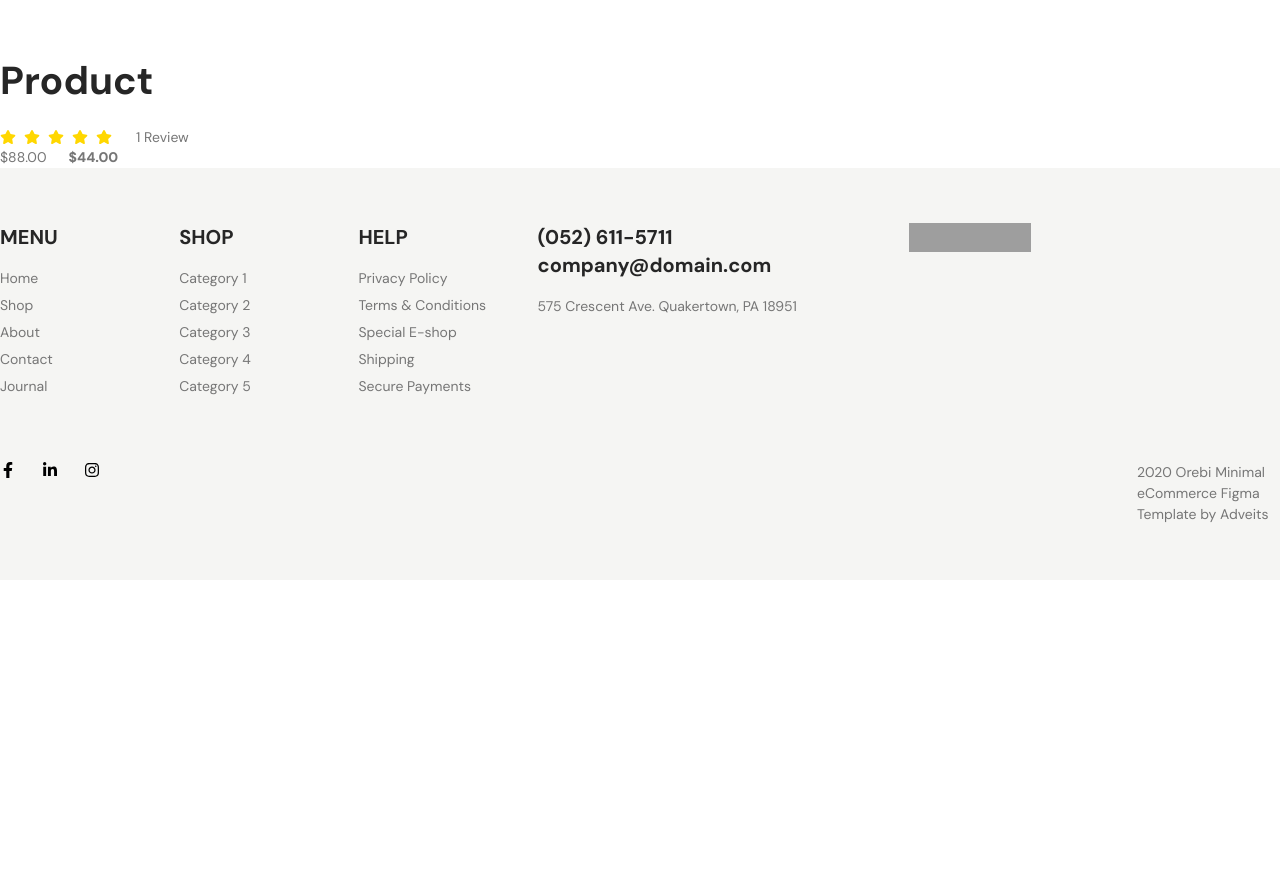
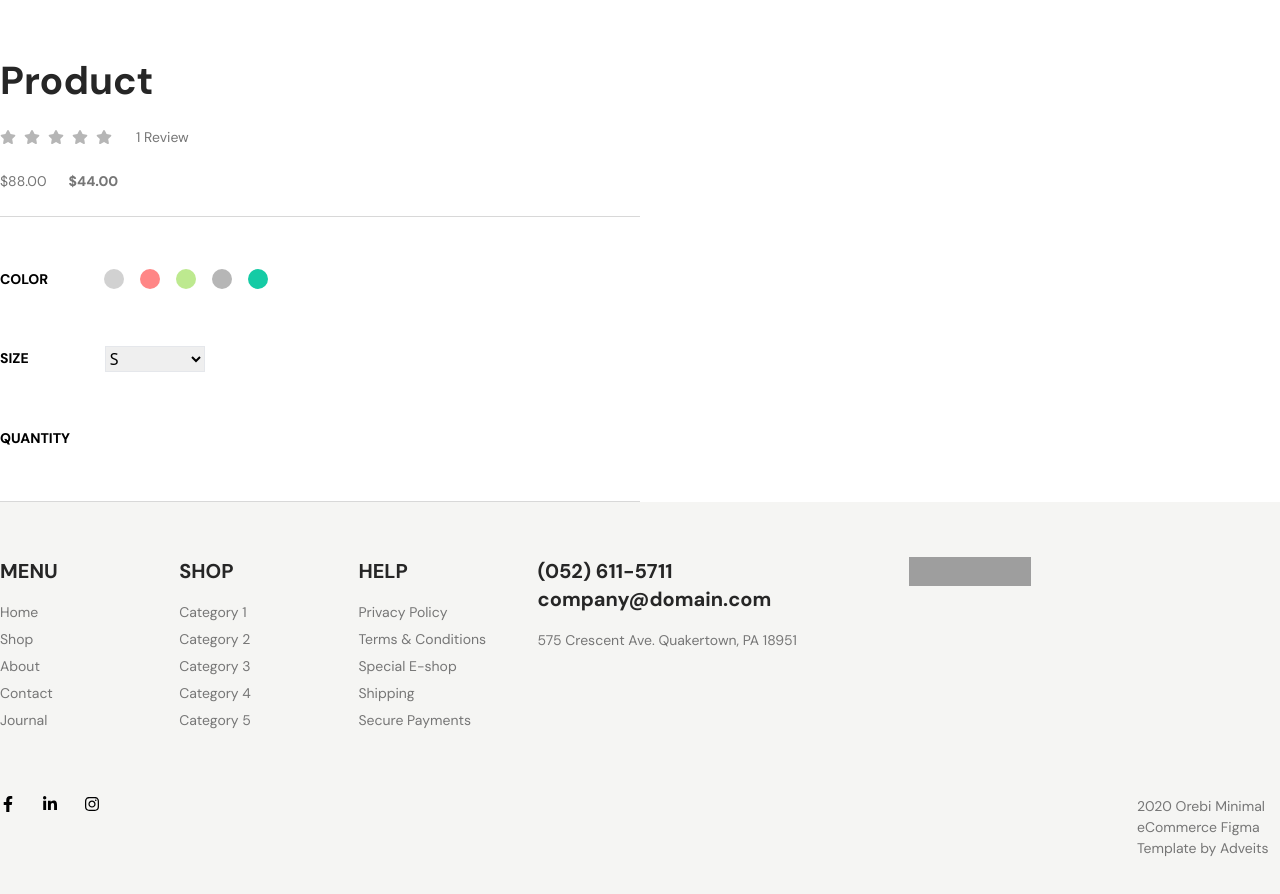
Before and after one commit to mahadihasandev/E-commerce-React-Tailwind, a React (Vite) app: page /products in a window 1280 px wide. Shown: the part 3440-4334 px from the top of the page. Before the commit the page ends 4020 px from the top, so only its background shows below. Built offline with nearby package versions, Linux system fonts and the light colour scheme; grey boxes are pictures that could not be loaded.

Commit message:
product details toggle

```diff
--- a/src/pages/ProductDetails.jsx
+++ b/src/pages/ProductDetails.jsx
@@ -1,4 +1,4 @@
-import React from 'react';
+import React, { useState } from 'react';
 import Container from'../component/Container';
 import Flex from '../component/Flex';
 import Image from '../component/Image';
@@ -12,6 +12,41 @@ import SmallList from '../component/SmallList'
 import { FaStar } from "react-icons/fa6";
 
 function ProductDetails() {
+const [star1,setStar1]=useState(false);
+const [star2,setStar2]=useState(false);
+const [star3,setStar3]=useState(false);
+const [star4,setStar4]=useState(false);
+const [star5,setStar5]=useState(false);
+
+  let handleStar1=()=>{
+      setStar1(!star1)
+  }
+  let handleStar2=()=>{
+    setStar2(!star2)
+    setStar1(!star1)
+
+  }
+  let handleStar3=()=>{
+    setStar3(!star3)
+    setStar2(!star2)
+    setStar1(!star1)
+
+  }
+  let handleStar4=()=>{
+    setStar4(!star4)
+    setStar3(!star3)
+    setStar2(!star2)
+    setStar1(!star1)
+
+  }
+  let handleStar5=()=>{
+    setStar5(!star5)
+    setStar4(!star4)
+    setStar3(!star3)
+    setStar2(!star2)
+    setStar1(!star1)
+
+  }
   return (
     <>
     <Container>
@@ -24,19 +59,55 @@ function ProductDetails() {
       <CommonHeading className='pt-16 pb-4' text='Product'/>
       <Flex className='gap-x-6 items-center'>
         <Flex className='gap-x-2'>
-        <FaStar className='text-[#FFD700]'/>
-        <FaStar className='text-[#FFD700]'/>
-        <FaStar className='text-[#FFD700]'/>
-        <FaStar className='text-[#FFD700]'/>
-        <FaStar className='text-[#FFD700]'/>
+        <FaStar onClick={handleStar1} className={star1?'text-[#FFD700]':'text-[#B6B6B6]'}/>
+        <FaStar onClick={handleStar2} className={star2?'text-[#FFD700]':'text-[#B6B6B6]'}/>
+        <FaStar onClick={handleStar3} className={star3?'text-[#FFD700]':'text-[#B6B6B6]'}/>
+        <FaStar onClick={handleStar4} className={star4?'text-[#FFD700]':'text-[#B6B6B6]'}/>
+        <FaStar onClick={handleStar5} className={star5?'text-[#FFD700]':'text-[#B6B6B6]'}/>
       </Flex>
       <p className='text-lightDark text-sm font-DMs font-normal'>1 Review</p>
       </Flex>
-      <Flex className='text-center gap-[22px]'>
+      <div className='w-1/2 border-[#D8D8D8] border-b py-6'>
+        <Flex className='text-center gap-[22px]'>
         <SmallList text='$88.00'/>
         <SmallList className='!font-extrabold' text='$44.00'/>
 
       </Flex>
+      </div>
+
+      <div className='w-1/2 border-[#D8D8D8] border-b py-6'>
+      <Flex className='gap-x-14 items-center py-7'>
+        <SmallList className='!font-extrabold !text-black' text='COLOR'/>
+        <Flex className='items-center gap-x-4'>
+          <div className='bg-[#97979772] h-5 w-5 rounded-full'></div>
+          <div className='bg-[#FF8686] h-5 w-5 rounded-full'></div>
+          <div className='bg-[#7dd32181] h-5 w-5 rounded-full'></div>
+          <div className='bg-[#B6B6B6] h-5 w-5 rounded-full'></div>
+          <div className='bg-[#15CBA5] h-5 w-5 rounded-full'></div>
+        </Flex>
+      </Flex>
+
+      <Flex className='gap-x-[76px] items-center py-7'>
+        <SmallList className='!font-extrabold !text-black' text='SIZE'/>
+        <Flex className='items-center gap-x-4'>
+         <select className='w-[100px] border'>
+          <option value="">S</option>
+          <option value="">L</option>
+          <option value="">XXL</option>
+
+         </select>
+        </Flex>
+      </Flex>
+
+      <Flex className='gap-x-[29px] items-center py-7'>
+        <SmallList className='!font-extrabold !text-black' text='QUANTITY'/>
+        <Flex className='items-center gap-x-4'>
+
+        </Flex>
+      </Flex>
+      </div>
+
+
 
     </Container>
 
```
